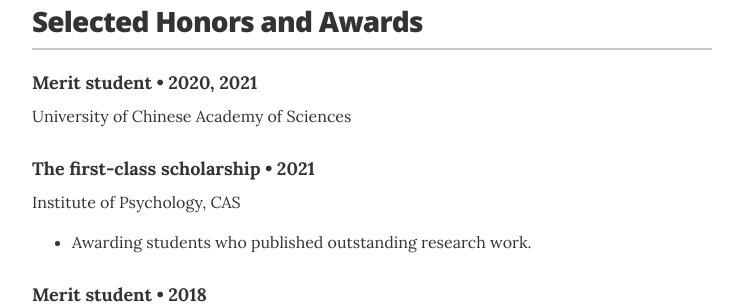
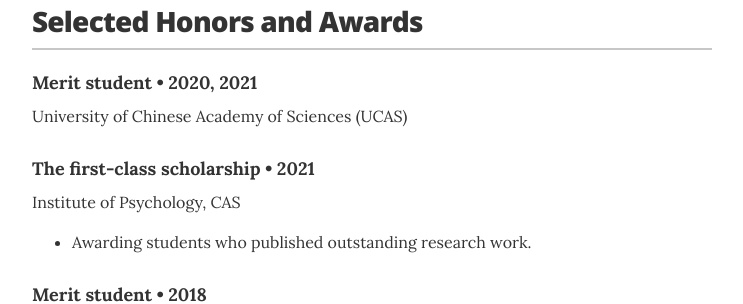
Before and after one commit to PsychYan/PsychYan.github.io, a Jekyll site: the page built from index.html, in a window 1280 px wide and 900 px high, scrolled down 2674 px. Shown: the part 154-458 px from the top of the window, without its empty margins (268-1011 px from the left). Built offline with Jekyll 4.4.1, drawn with Linux system fonts in a browser that asks for light colours.

Commit message:
Update recognitions.yml

```diff
--- a/_data/recognitions.yml
+++ b/_data/recognitions.yml
@@ -1,7 +1,7 @@
 # Recognitions
 - organization: Merit student
   year: 2020, 2021
-  summary: University of Chinese Academy of Sciences
+  summary: University of Chinese Academy of Sciences (UCAS)
 
 - organization: The first-class scholarship
   year: 2021
```
